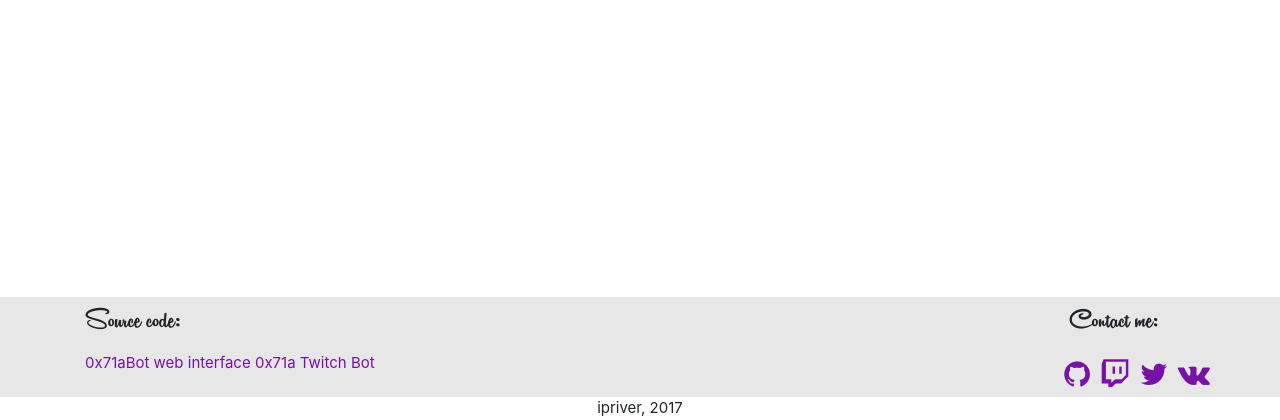
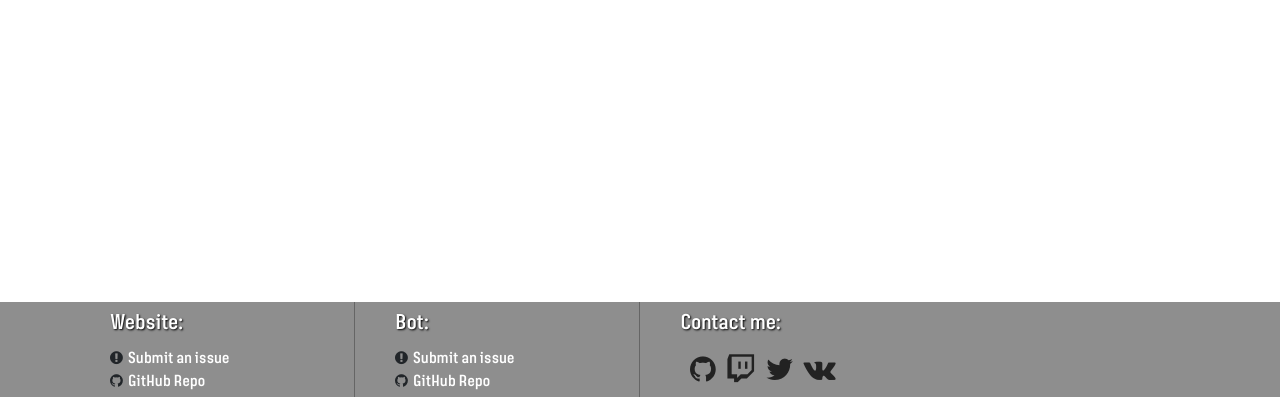
Before and after one commit to ipriver/0x71aBot-web-interface, a Django app: page / in a window 1280 px wide. Shown: the part 403-823 px from the top of the page. After the commit the page ends 800 px from the top, so only its background shows below. Run offline with Django 3.2, Linux system fonts and the light colour scheme; style sheets or scripts are compiled from the project's sources; some libraries are stand-ins or nearby versions.

Commit message:
footer complete

```diff
--- a/src/static/styles/base.scss
+++ b/src/static/styles/base.scss
@@ -32,22 +32,27 @@ body {
 
 header {
     background-color: #7711AA;
+
     nav {
+
         a {
-            text-shadow: 1px 1px 2px black;
             margin-left: 15px;
             font-family: SteagislerRegular, Arial, sans-serif;
             font-size: 2rem;
+            text-shadow: 1px 1px 2px #000000;
             color: #FFFFFF;
+
             &:hover {
                 text-decoration: none;
                 color: #D5A3FF;
             }
         }
+
         .logo {
             margin:0;
             font-family: Droid, Arial, sans-serif;
             font-size: 3.8rem;
+
             &:hover {
                 color: #FFFFFF;
             }
@@ -59,37 +64,78 @@ footer {
     position: absolute;
     bottom: 0;
     width: 100%;
-    height: $footer-height;
-    background-color: #E7E7E7;
+    background-color: #8E8E8E;
     font-size: 1.5rem;
+
     p {
-        font-size: 3rem;
-        font-family: RemachineScript, Arial;
+        color: #FFFFFF;
+        text-shadow: 1px 1px 2px #000000;
+        font-size: 2rem;
+        font-family: SteagislerRegular, Arial, sans-serif;
     }
-    a {
-        color: #7711AA;
-        &:hover {
-            text-decoration: none;
-            color: #A174C6;
+
+    .project-links {
+
+        padding: 5px 40px;
+        a {
+            color: #FFFFFF;
+            font-family: SteagislerRegular, Arial, sans-serif;
+
+            &:hover {
+                color: #CFCFCF;
+            }
         }
+
+        .issue {
+
+            &:before {
+                margin-right: 5px;
+                font-family: FontAwesome;
+                content: '\f06a';
+
+            }
+        }
+
+        .git {
+
+            &:before {
+                margin-right: 5px;
+                font-family: FontAwesome;
+                content: '\f09b';
+            }
+        }
+       border-right: 1px solid #656565;
     }
-    nav {
+
+    .contacts {
+        padding: 5px 40px;
+
         li {
             margin-left: 10px;
             font-size: 3rem;
             list-style-type: none;
+
             a {
+                color: #222222;
                 font-family: FontAwesome;
+
+                &:hover {
+                    text-decoration: none;
+                    color: #656565;
+                }
 
                 &[href*="github.com"]:before {
                     content: '\f09b';
                 }
+
                 &[href*="twitter.com"]:before {
                     content: '\f099';
                 }
+
                 &[href*="vk.com"]:before {
                     content: '\f189';
                 }
+
                 &[href*="twitch.tv"]:before {
                     content: '\f1e8';
                 }
--- a/src/templates/base.html
+++ b/src/templates/base.html
@@ -20,35 +20,45 @@
     <header>
         <nav class="container">
             <div class="row">
-                <a href="" class="col-lg-2 col-md-2 col-sm-12 logo">0x71aBot</a>
+                <a href="{% url 'webinter:index' %}" class="col-lg-2 col-md-2 col-sm-12 logo">0x71aBot</a>
                 {% block header_nav %}
                 {% endblock %}
             </div>
         </nav>
     </header>
+
     <main class="container">
         {% block maincontent %}
         {% endblock %}
     </main>
+
     <footer>
         <div class="container">
             <div class="row">
-                <div class="project-links col">
-                    <p>Source code:</p>
-                    <a href="https://github.com/ipriver/0x71aBot-Web-Interface">0x71aBot web interface</a>
-                    <a href="https://github.com/ipriver/0x71aBot">0x71a Twitch Bot</a>
+                <div class="col-lg-3 col-md-6 col-sm-12 project-links">
+                    <p>Website:</p>
+                    <ul class="nav flex-column">
+                        <li class="issue nav-item"><a href="https://github.com/ipriver/0x71aBot-Web-Interface/issues/new">Submit an issue</a></li>
+                        <li class="git nav-item"><a href="https://github.com/ipriver/0x71aBot-Web-Interface">GitHub Repo</a></li>
+                    </ul>
                 </div>
-                <nav class="">
-                    <p class="col">Contact me:</p>
-                    <ul class="nav justify-content-end align-items-center">
+                <div class="col-lg-3 col-md-6 col-sm-12 project-links">
+                    <p>Bot:</p>
+                    <ul class="nav flex-column">
+                        <li class="issue nav-item"><a href="https://github.com/ipriver/0x71aBot/issues/new">Submit an issue</a></li>
+                        <li class="git nav-item"><a href="https://github.com/ipriver/0x71aBot">GitHub Repo</a></li>
+                    </ul>
+                </div>
+                <div class="contacts col-lg-3 col-md-6 col-sm-12">
+                    <p class="">Contact me:</p>
+                    <ul class="nav">
                         <li><a href="https://github.com/ipriver"></a></li>
                         <li><a href="https://twitch.tv/ipriver"></a></li>
                         <li><a href="https://twitter.com/ipriver"></a></li>
                         <li><a href="https://vk.com/id95107266"></a></li>
                     </ul>
-                </nav>
+                </div>
             </div>
-            <span class="d-flex justify-content-center col">ipriver, 2017</span>
         </div>
     </footer>
 </body>
```
